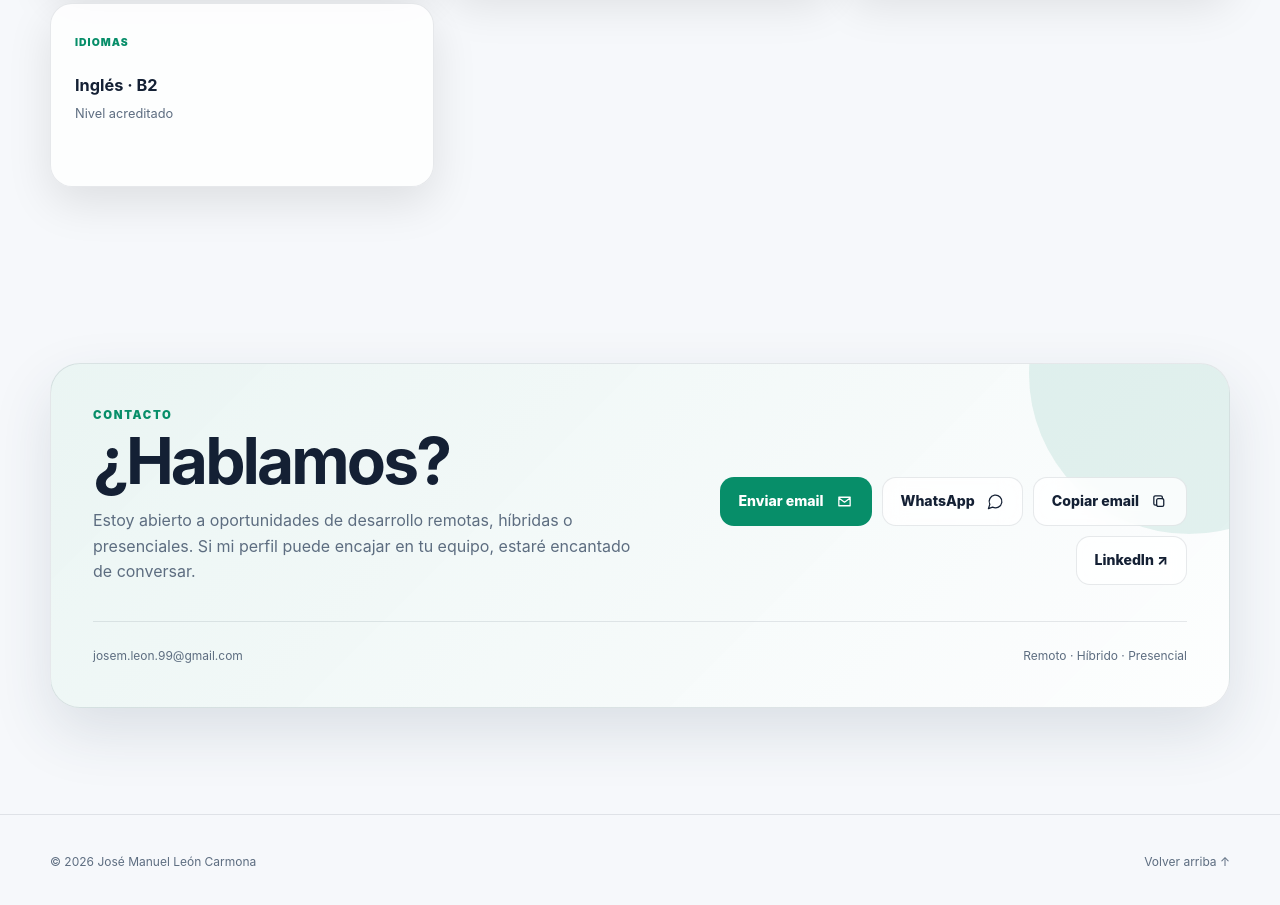
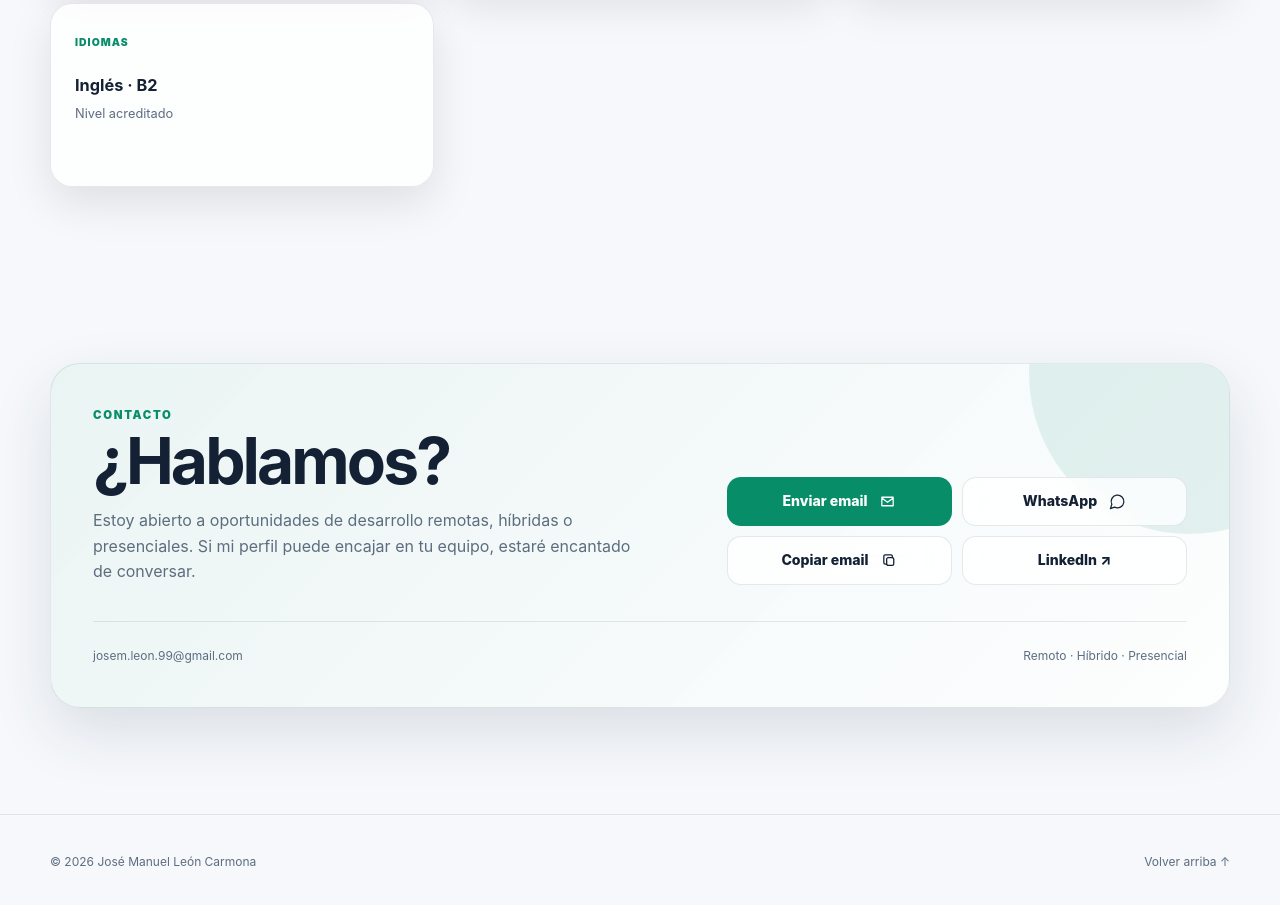
Before and after one commit to JOSEMALEON/JOSEMALEON.github.io, a plain HTML site: page index.html in a window 1280 px wide. Shown: the part 5788-6693 px from the top of the page. Drawn offline with Linux system fonts and the light colour scheme.

Commit message:
Ordena los botones de contacto en una cuadrícula 2x2
Co-Authored-By: Claude Opus 5.5 <noreply@anthropic.com>
Claude-Session: https://claude.ai/code/session_01F5h3wPP8naEr7qh4Tcgw2m

```diff
--- a/styles.css
+++ b/styles.css
@@ -285,7 +285,8 @@ svg { fill: none; stroke: currentColor; stroke-linecap: round; stroke-linejoin:
 .contact-copy, .contact-actions, .contact-details { position: relative; z-index: 2; }
 .contact-card h2 { font-size: clamp(2.4rem, 5vw, 4.7rem); }
 .contact-copy > p:last-child { max-width: 690px; margin: 15px 0 0; color: var(--muted); }
-.contact-actions { display: flex; flex-wrap: wrap; gap: 10px; justify-content: flex-end; }
+.contact-actions { display: grid; grid-template-columns: repeat(2, minmax(0, 1fr)); gap: 10px; width: 100%; max-width: 460px; justify-self: end; }
+.contact-actions .button { width: 100%; }
 .contact-details { grid-column: 1 / -1; padding-top: 24px; border-top: 1px solid var(--line); display: flex; justify-content: space-between; gap: 16px; color: var(--muted); font-size: .75rem; }
 
 .site-footer { border-top: 1px solid var(--line); }
@@ -313,7 +314,7 @@ svg { fill: none; stroke: currentColor; stroke-linecap: round; stroke-linejoin:
   .project-showcase { gap: 28px; }
   .project-visual { min-height: 500px; }
   .architecture { grid-template-columns: 1fr; }
-  .contact-actions { justify-content: flex-start; }
+  .contact-actions { justify-self: start; max-width: none; }
   .education-grid { grid-template-columns: repeat(2, minmax(0, 1fr)); }
   .education-card.main { grid-column: span 2; }
 }
```
